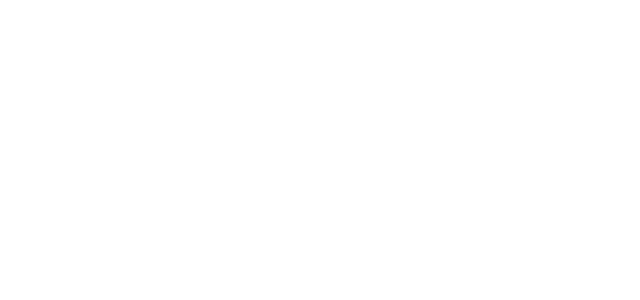
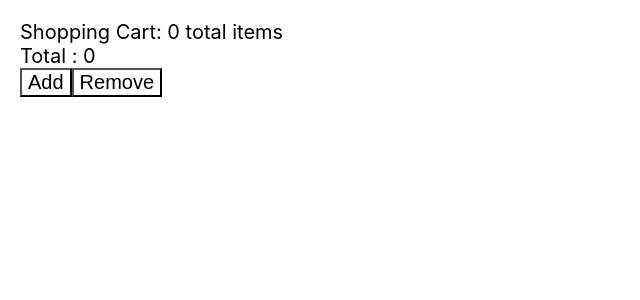
Before and after one commit to akiram8112/react-hook825, a React (Create React App) app: page / in a window 1280 px wide. Shown: the top 300 px of the page, without its empty margins (0-640 px from the left). Built offline with nearby package versions, Linux system fonts and the light colour scheme.

Commit message:
app.js modified

```diff
--- a/src/components/App/App.js
+++ b/src/components/App/App.js
@@ -1,9 +1,9 @@
-
+import Product from '../Product/Product.js';
 import './App.css';
 
 function App() {
   return (
-    <></>
+    <Product/>
   );
 }
 
--- a/src/components/Product/Product.js
+++ b/src/components/Product/Product.js
@@ -13,3 +13,4 @@
         </div>
     )
 }
+export default Product;
```
